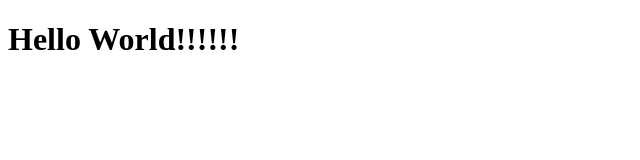
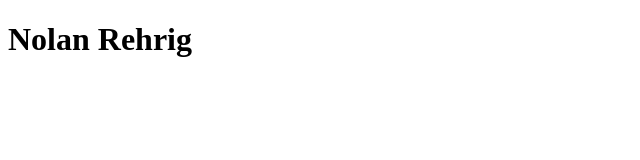
Before and after one commit to nolanrehrig03/nolanrehrig03.github.io, a plain HTML site: page index.html in a window 1280 px wide. Shown: the whole page, without its empty margins (0-640 px from the left). Drawn offline with Linux system fonts and the light colour scheme.

Commit message:
Update index.html

```diff
--- a/index.html
+++ b/index.html
@@ -5,6 +5,6 @@
     <title>Nolan Rehrig</title>
 </head>
 <body>
-    <h1> Hello World!!!!!! </h1>
+    <h1> Nolan Rehrig </h1>
 </body>
 </html>
```
